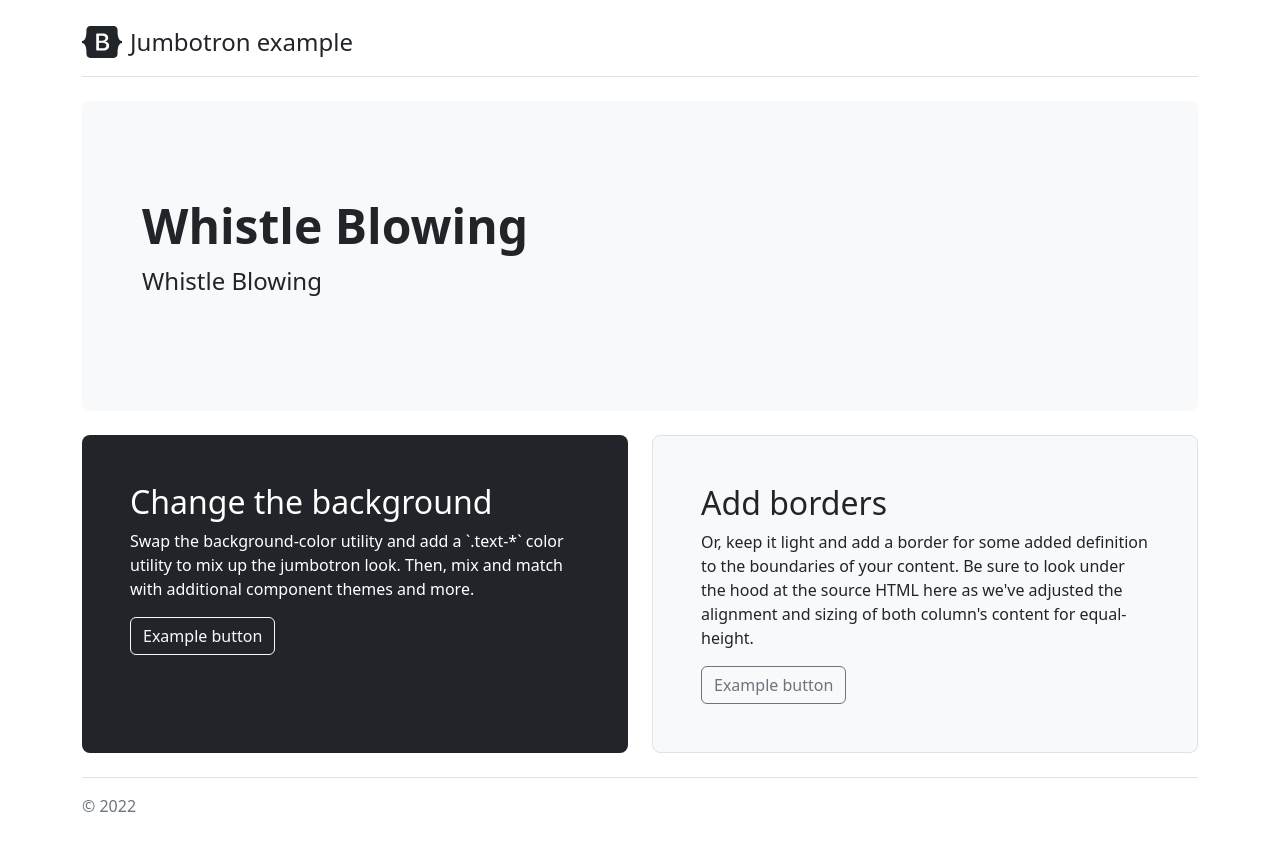
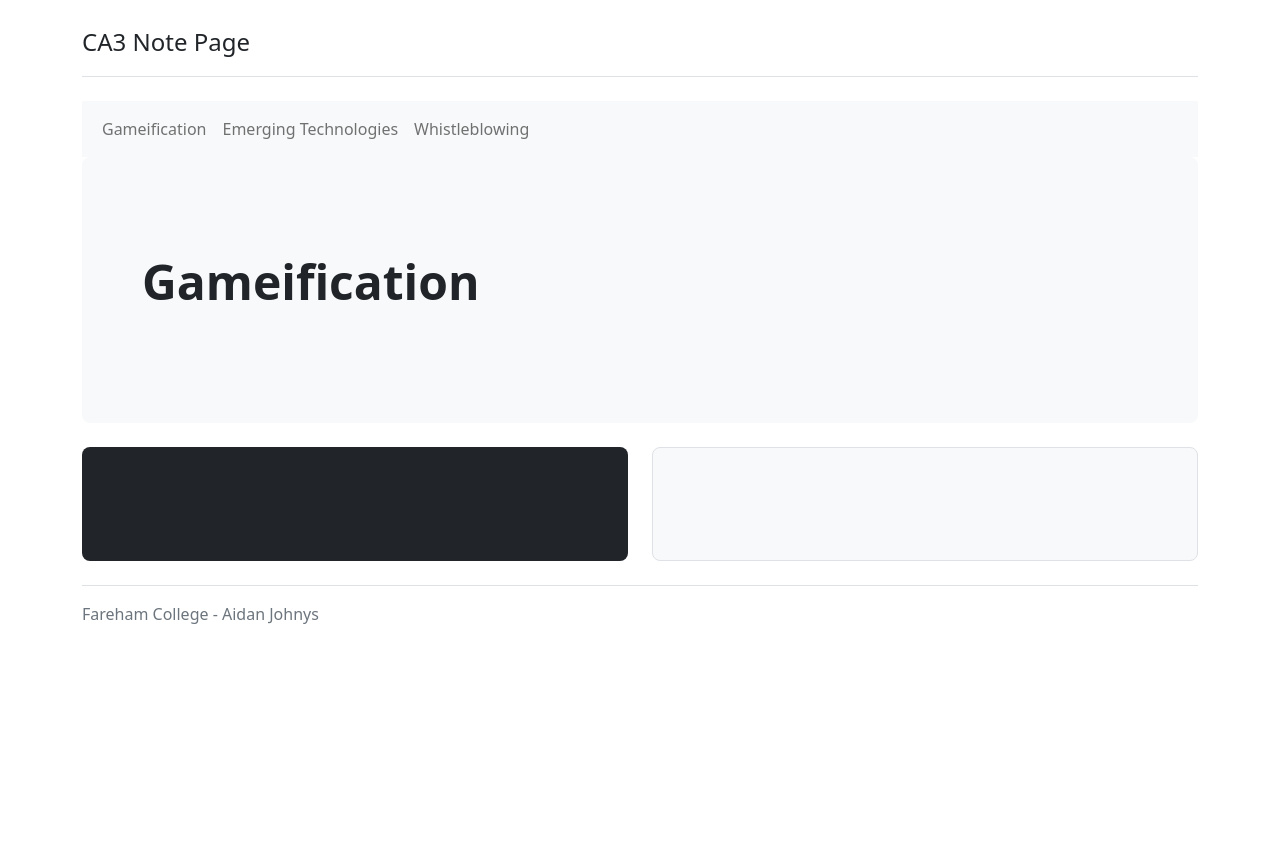
Before and after one commit to aidanjohnys/portfolio, a plain HTML site: page notes.html in a window 1280 px wide. After the commit the page ends 800 px from the top, so only its background shows below. Drawn offline with Linux system fonts and the light colour scheme.

Commit message:
updated javascript to allow changing paragraph text easier

```diff
--- a/TEXT.js
+++ b/TEXT.js
@@ -1,20 +1,53 @@
 const all_Titles = [
     "Gameification",
     "Emerging Technology",
-    "Whistle Blowing"
+    "Whistle Blowing",
 ];
 
 const all_Overviews = [
     "",
     "",
-    "Whistle blowing a way of bringing forth information about a company that is in the public interest.",
-    ]
+    "Whistle blowing is when an employee working at an organisation exposes their bad practises, particually when that information is in the public intrest, such as a company hurting the health of their customers or defrauding consumers.",
+]
 
+const all_Header1 = [
+    "",
+    "",
+    "Why blow the whistle?",
+]
 
-let instance = 2;
-let title = all_Titles[instance];
-let overview = all_Overviews[instance]
+const all_Para1 = [
+    "",
+    "",
+    "",
+]
 
+const all_Header2 = [
+    "",
+    "",
+    "Case Studies",
+]
 
-document.getElementById("title").innerHTML = title;
-document.getElementById("overview").innerHTML = title;
+const all_Para2 = [
+    "",
+    "",
+    "<ul><li>" + "Coffee" + "</li><li>" + "Tea" + "</li><li>" + "Milk" + "</li></ul>",
+]
+
+function update_Content(instance) {
+    let title = all_Titles[instance];
+    let overview = all_Overviews[instance];
+    let left_Header = all_Header1[instance];
+    let left_Para = all_Para1[instance];
+    let right_Header = all_Header2[instance];
+    let right_Para = all_Para2[instance];
+
+    document.getElementById("title").innerHTML = title;
+    document.getElementById("overview").innerHTML = overview;
+    document.getElementById("left_Header").innerHTML = left_Header;
+    document.getElementById("left_Para").innerHTML = left_Para;
+    document.getElementById("right_Header").innerHTML = right_Header;
+    document.getElementById("right_Para").innerHTML = right_Para;
+}
+
+update_Content(0);
--- a/notes.html
+++ b/notes.html
@@ -6,7 +6,7 @@
     <meta name="description" content="">
     <meta name="author" content="Mark Otto, Jacob Thornton, and Bootstrap contributors">
     <meta name="generator" content="Hugo 0.104.2">
-    <title>Jumbotron example · Bootstrap v5.2</title>
+    <title>CA3 Note Page</title>
     <link rel="canonical" href="https://getbootstrap.com/docs/5.2/examples/jumbotron/">
 
 
@@ -73,11 +73,24 @@
     <main>
         <div class="container py-4">
             <header class="pb-3 mb-4 border-bottom">
-                <a href="/" class="d-flex align-items-center text-dark text-decoration-none">
-                    <svg xmlns="http://www.w3.org/2000/svg" width="40" height="32" class="me-2" viewBox="0 0 118 94" role="img"><title>Bootstrap</title><path fill-rule="evenodd" clip-rule="evenodd" d="M24.509 0c-6.733 0-11.715 5.893-11.492 12.284.214 6.14-.064 14.092-2.066 20.577C8.943 39.365 5.547 43.485 0 44.014v5.972c5.547.529 8.943 4.649 10.951 11.153 2.002 6.485 2.28 14.437 2.066 20.577C12.794 88.106 17.776 94 24.51 94H93.5c6.733 0 11.714-5.893 11.491-12.284-.214-6.14.064-14.092 2.066-20.577 2.009-6.504 5.396-10.624 10.943-11.153v-5.972c-5.547-.529-8.934-4.649-10.943-11.153-2.002-6.484-2.28-14.437-2.066-20.577C105.214 5.894 100.233 0 93.5 0H24.508zM80 57.863C80 66.663 73.436 72 62.543 72H44a2 2 0 01-2-2V24a2 2 0 012-2h18.437c9.083 0 15.044 4.92 15.044 12.474 0 5.302-4.01 10.049-9.119 10.88v.277C75.317 46.394 80 51.21 80 57.863zM60.521 28.34H49.948v14.934h8.905c6.884 0 10.68-2.772 10.68-7.727 0-4.643-3.264-7.207-9.012-7.207zM49.948 49.2v16.458H60.91c7.167 0 10.964-2.876 10.964-8.281 0-5.406-3.903-8.178-11.425-8.178H49.948z" fill="currentColor"></path></svg>
-                    <span class="fs-4">Jumbotron example</span>
-                </a>
+                    <span class="fs-4">CA3 Note Page</span>
             </header>
+
+            <nav class="navbar navbar-expand-sm bg-light navbar-light">
+                <div class="container-fluid">
+                    <ul class="navbar-nav">
+                        <li class="nav-item">
+                            <a class="nav-link" onclick="update_Content(0)" href="#">Gameification</a>
+                        </li>
+                        <li class="nav-item">
+                            <a class="nav-link" onclick="update_Content(1)" href="#">Emerging Technologies</a>
+                        </li>
+                        <li class="nav-item">
+                            <a class="nav-link" onclick="update_Content(2)" href="#">Whistleblowing</a>
+                        </li>
+                    </ul>
+                </div>
+            </nav>
 
             <div class="p-5 mb-4 bg-light rounded-3">
                 <div class="container-fluid py-5">
@@ -85,28 +98,26 @@
                     <h1 class="display-5 fw-bold" id="title"></h1>
                     <p class="col-md-8 fs-4" id="overview"></p>
 
-                    </div>
+                </div>
             </div>
 
             <div class="row align-items-md-stretch">
                 <div class="col-md-6">
                     <div class="h-100 p-5 text-bg-dark rounded-3">
-                        <h2>Change the background</h2>
-                        <p>Swap the background-color utility and add a `.text-*` color utility to mix up the jumbotron look. Then, mix and match with additional component themes and more.</p>
-                        <button class="btn btn-outline-light" type="button">Example button</button>
+                        <h2 id="left_Header"></h2>
+                        <p id="left_Para"></p>
                     </div>
                 </div>
                 <div class="col-md-6">
                     <div class="h-100 p-5 bg-light border rounded-3">
-                        <h2>Add borders</h2>
-                        <p>Or, keep it light and add a border for some added definition to the boundaries of your content. Be sure to look under the hood at the source HTML here as we've adjusted the alignment and sizing of both column's content for equal-height.</p>
-                        <button class="btn btn-outline-secondary" type="button">Example button</button>
+                        <h2 id="right_Header"></h2>
+                        <p id="right_Para"></p>
                     </div>
                 </div>
             </div>
 
             <footer class="pt-3 mt-4 text-muted border-top">
-                &copy; 2022
+                <p>Fareham College - Aidan Johnys</p>
             </footer>
         </div>
     </main>
```
